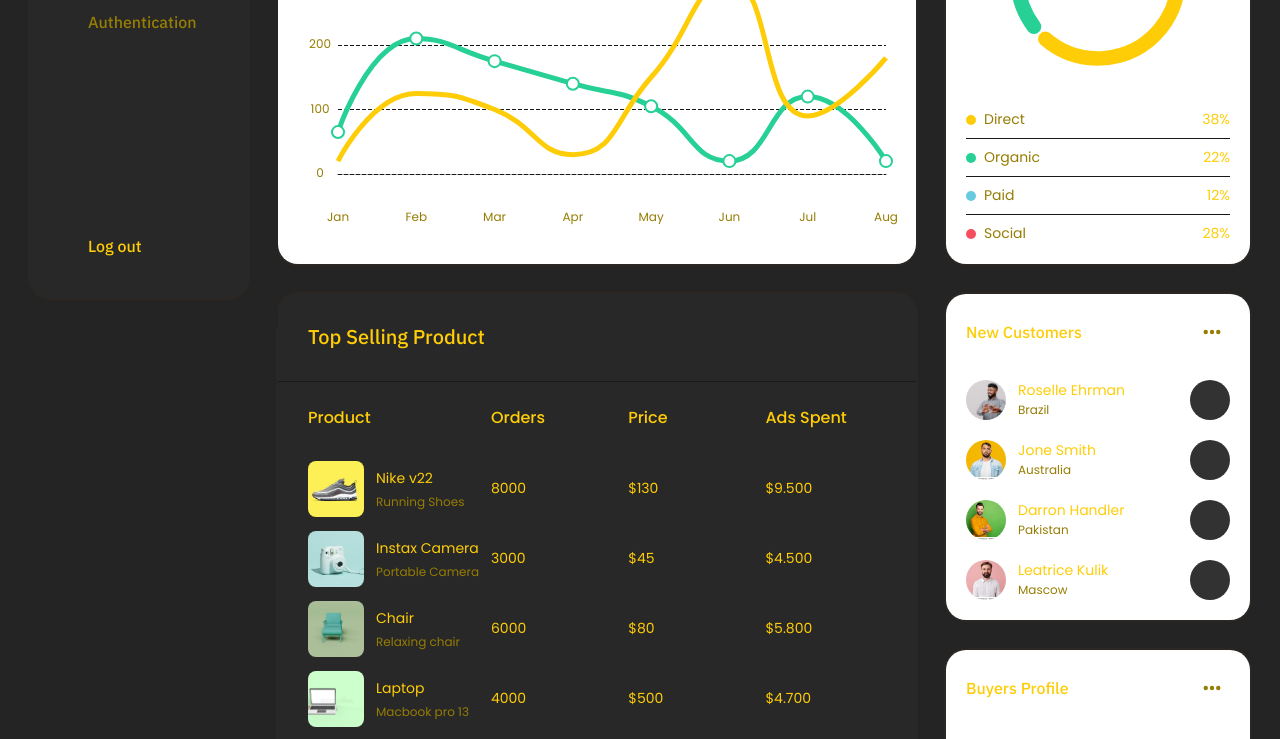
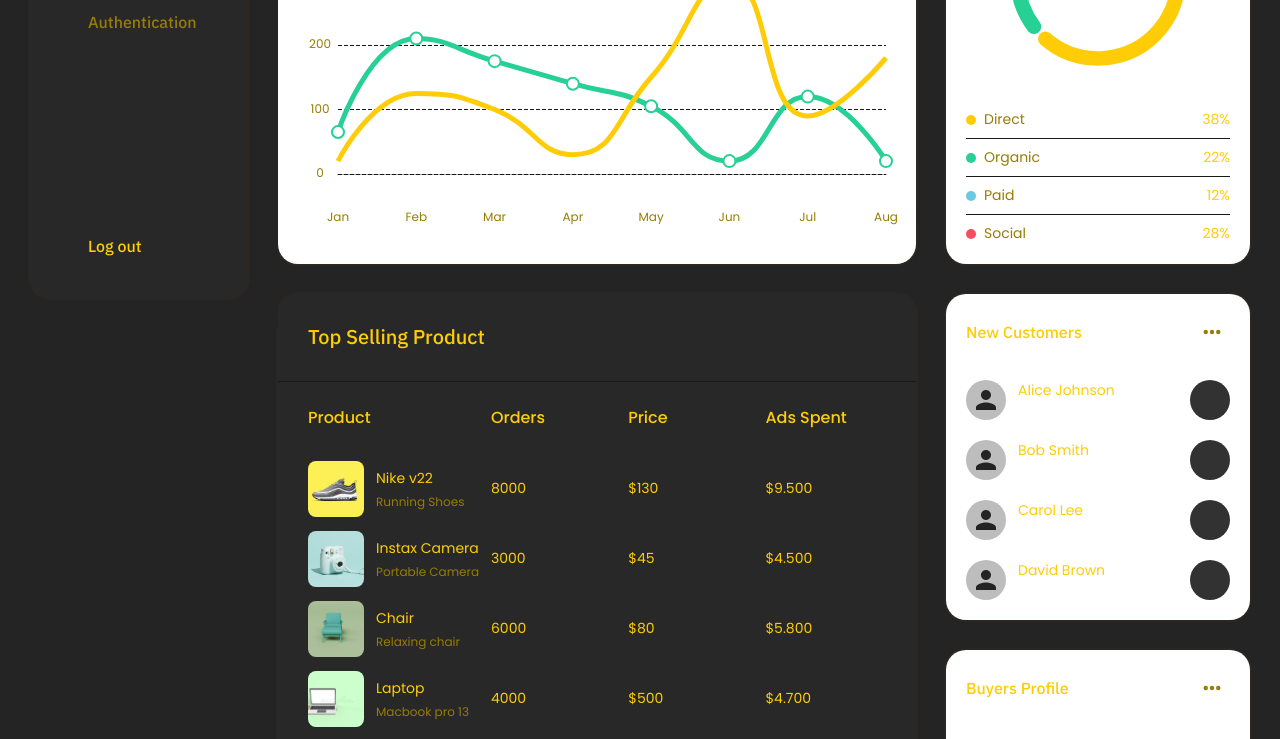
Before and after one commit to tumelo-sebego/wedeliver99-dashbord, a React (Vite) app: page / in a window 1280 px wide. Shown: the part 472-1211 px from the top of the page. Built offline with nearby package versions, Linux system fonts and the light colour scheme; some icons are missing.

Commit message:
changed data import in CustomerList component

```diff
--- a/src/components/sections/dashboard/Customers/CustomersList/CustomersList.tsx
+++ b/src/components/sections/dashboard/Customers/CustomersList/CustomersList.tsx
@@ -13,6 +13,7 @@ import { DataGrid, GridApi, GridColDef, GridSlots, useGridApiRef } from '@mui/x-
 import { useNavigate } from 'react-router-dom';
 import IconifyIcon from 'components/base/IconifyIcon';
 import CustomPagination from 'components/sections/dashboard/components/CustomPagination';
+import { customerList } from 'data/customers-list'; // <-- import your customer data
 
 interface CustomerData {
   id: number;
@@ -57,45 +58,6 @@ const columns: GridColDef<CustomerData>[] = [
         {params.value}
       </Typography>
     ),
-  },
-];
-
-const customerRows: CustomerData[] = [
-  {
-    id: 1,
-    name: 'Alice Johnson',
-    email: 'alice.johnson@example.com',
-    phone: '+27 82 123 4567',
-    orders: 12,
-    lastOrder: '2024-06-15',
-    status: 'active',
-  },
-  {
-    id: 2,
-    name: 'Bob Smith',
-    email: 'bob.smith@example.com',
-    phone: '+27 83 234 5678',
-    orders: 5,
-    lastOrder: '2024-06-10',
-    status: 'inactive',
-  },
-  {
-    id: 3,
-    name: 'Carol Lee',
-    email: 'carol.lee@example.com',
-    phone: '+27 84 345 6789',
-    orders: 8,
-    lastOrder: '2024-06-12',
-    status: 'active',
-  },
-  {
-    id: 4,
-    name: 'David Brown',
-    email: 'david.brown@example.com',
-    phone: '+27 85 456 7890',
-    orders: 3,
-    lastOrder: '2024-06-01',
-    status: 'inactive',
   },
 ];
 
@@ -154,7 +116,7 @@ const CustomersList = (): ReactElement => {
         <DataGrid
           apiRef={apiRef}
           columns={columns}
-          rows={customerRows} // Use the mock data here
+          rows={customerList} // <-- use imported customerList here
           getRowHeight={() => 70}
           hideFooterSelectedRowCount
           disableColumnResize
--- a/src/data/customers-list.ts
+++ b/src/data/customers-list.ts
@@ -6,33 +6,53 @@ import jone from 'assets/new-customers/jone.png';
 interface CustomerData {
   id: number;
   name: string;
-  country: string;
-  avatar: string;
+  address: string;
+  email:string;
+  phone:string;
+  orders?: number;
+  lastOrder?: string;
+  status?: 'active' | 'inactive';
 }
 
 export const customerList: CustomerData[] = [
-  {
+   {
     id: 1,
-    name: 'Roselle Ehrman',
-    country: 'Brazil',
-    avatar: roselle,
+    name: 'Alice Johnson',
+    address: '123 Main St, Cape Town, South Africa',
+    email: 'alice.johnson@example.com',
+    phone: '+27 82 123 4567',
+    orders: 12,
+    lastOrder: '2024-06-15',
+    status: 'active',
   },
   {
     id: 2,
-    name: 'Jone Smith',
-    country: 'Australia',
-    avatar: jone,
+    name: 'Bob Smith',
+    address: '456 Elm St, Johannesburg, South Africa',
+    email: 'bob.smith@example.com',
+    phone: '+27 83 234 5678',
+    orders: 5,
+    lastOrder: '2024-06-10',
+    status: 'inactive',
   },
   {
     id: 3,
-    name: 'Darron Handler',
-    country: 'Pakistan',
-    avatar: darron,
+    name: 'Carol Lee',
+    address: '789 Oak St, Durban, South Africa',
+    email: 'carol.lee@example.com',
+    phone: '+27 84 345 6789',
+    orders: 8,
+    lastOrder: '2024-06-12',
+    status: 'active',
   },
   {
     id: 4,
-    name: 'Leatrice Kulik',
-    country: 'Mascow',
-    avatar: leatrice,
+    name: 'David Brown',
+    address: '321 Pine St, Pretoria, South Africa',
+    email: 'david.brown@example.com',
+    phone: '+27 85 456 7890',
+    orders: 3,
+    lastOrder: '2024-06-01',
+    status: 'inactive',
   },
 ];
```
